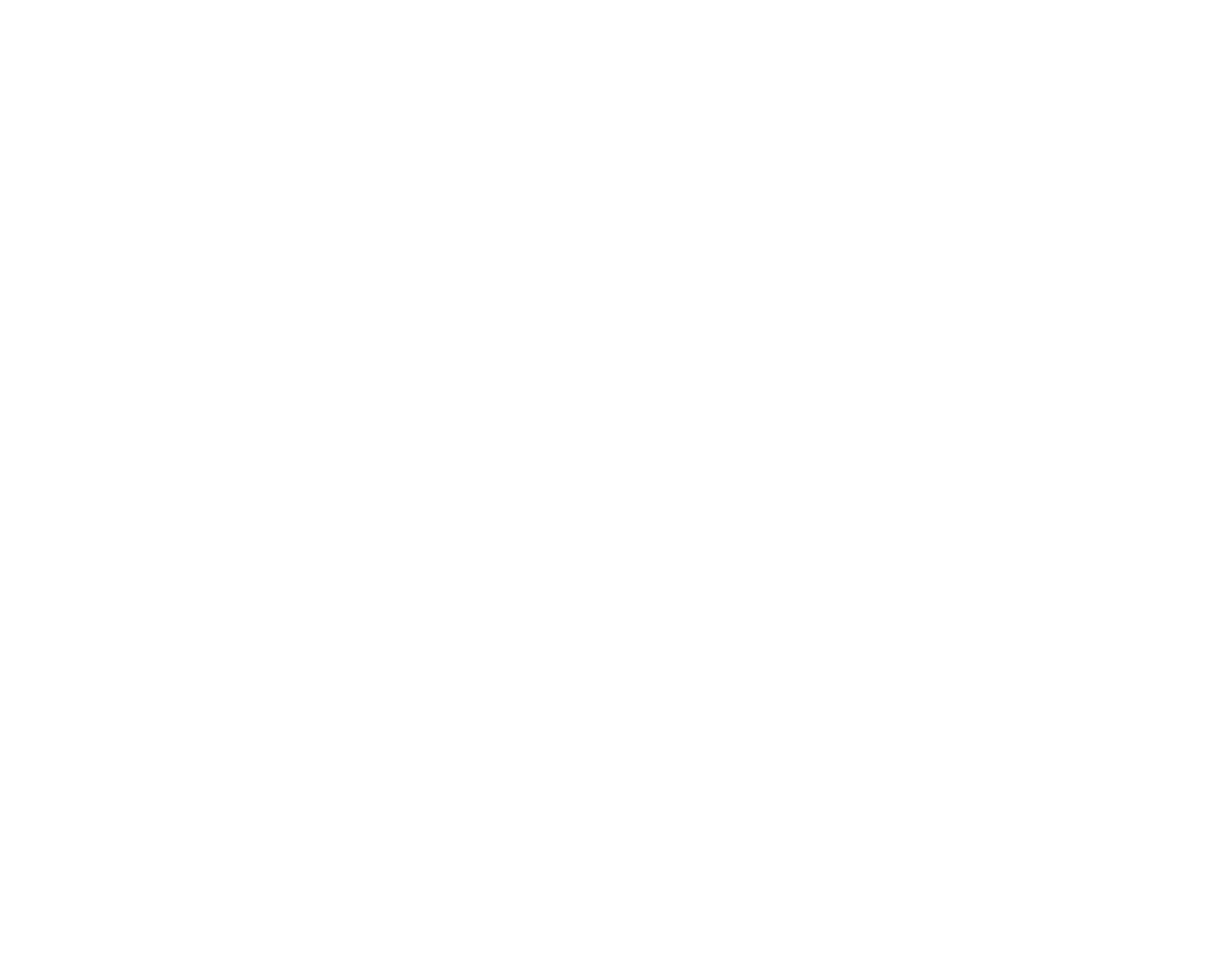
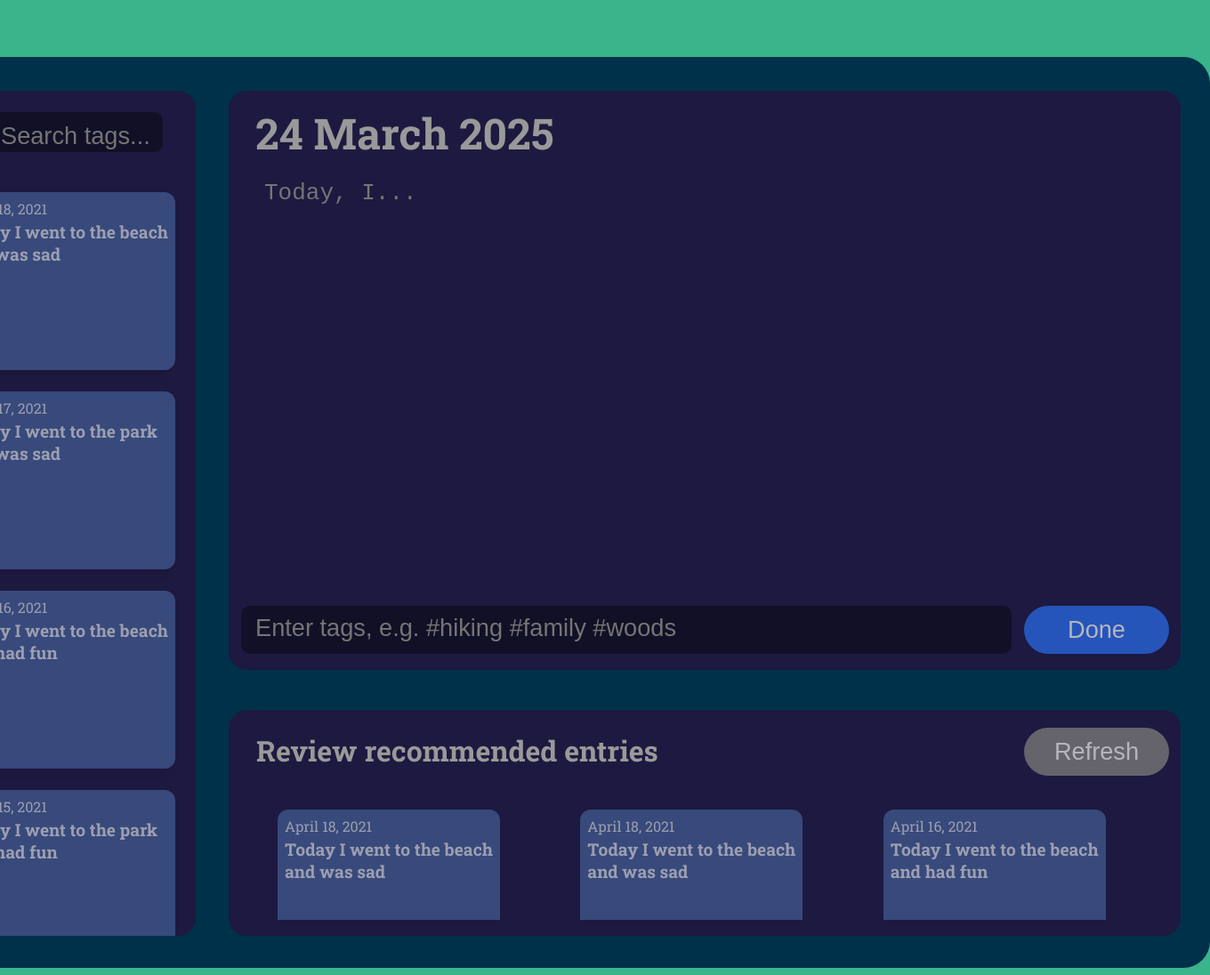
Before and after one commit to masonlane0/hci_pages, a plain HTML site: page index.html in a window 1280 px wide. Shown: the whole page at 89% size, 1360 px wide, since content can reach past the window. Before the commit the page ends 800 px from the top, so only its background shows below. Drawn offline with Linux system fonts and the light colour scheme; the site is published under a folder, as on GitHub Pages, so addresses that start at the root find nothing.

Commit message:
Update index.html

```diff
--- a/index.html
+++ b/index.html
@@ -1 +1 @@
-<!doctype html><html lang="en"><head><meta charset="utf-8"/><link rel="icon" href="/favicon.ico"/><meta name="viewport" content="width=device-width,initial-scale=1"/><meta name="theme-color" content="#000000"/><meta name="description" content="Web site created using create-react-app"/><link rel="apple-touch-icon" href="/logo192.png"/><link rel="manifest" href="/manifest.json"/><title>React App</title><script defer="defer" src="/static/js/main.300a0748.js"></script><link href="/static/css/main.ddfb1c98.css" rel="stylesheet"></head><body><noscript>You need to enable JavaScript to run this app.</noscript><div id="root"></div></body></html>
+<!doctype html><html lang="en"><head><meta charset="utf-8"/><link rel="icon" href="favicon.ico"/><meta name="viewport" content="width=device-width,initial-scale=1"/><meta name="theme-color" content="#000000"/><meta name="description" content="Web site created using create-react-app"/><link rel="apple-touch-icon" href="logo192.png"/><link rel="manifest" href="manifest.json"/><title>React App</title><script defer="defer" src="static/js/main.300a0748.js"></script><link href="static/css/main.ddfb1c98.css" rel="stylesheet"></head><body><noscript>You need to enable JavaScript to run this app.</noscript><div id="root"></div></body></html>
```
